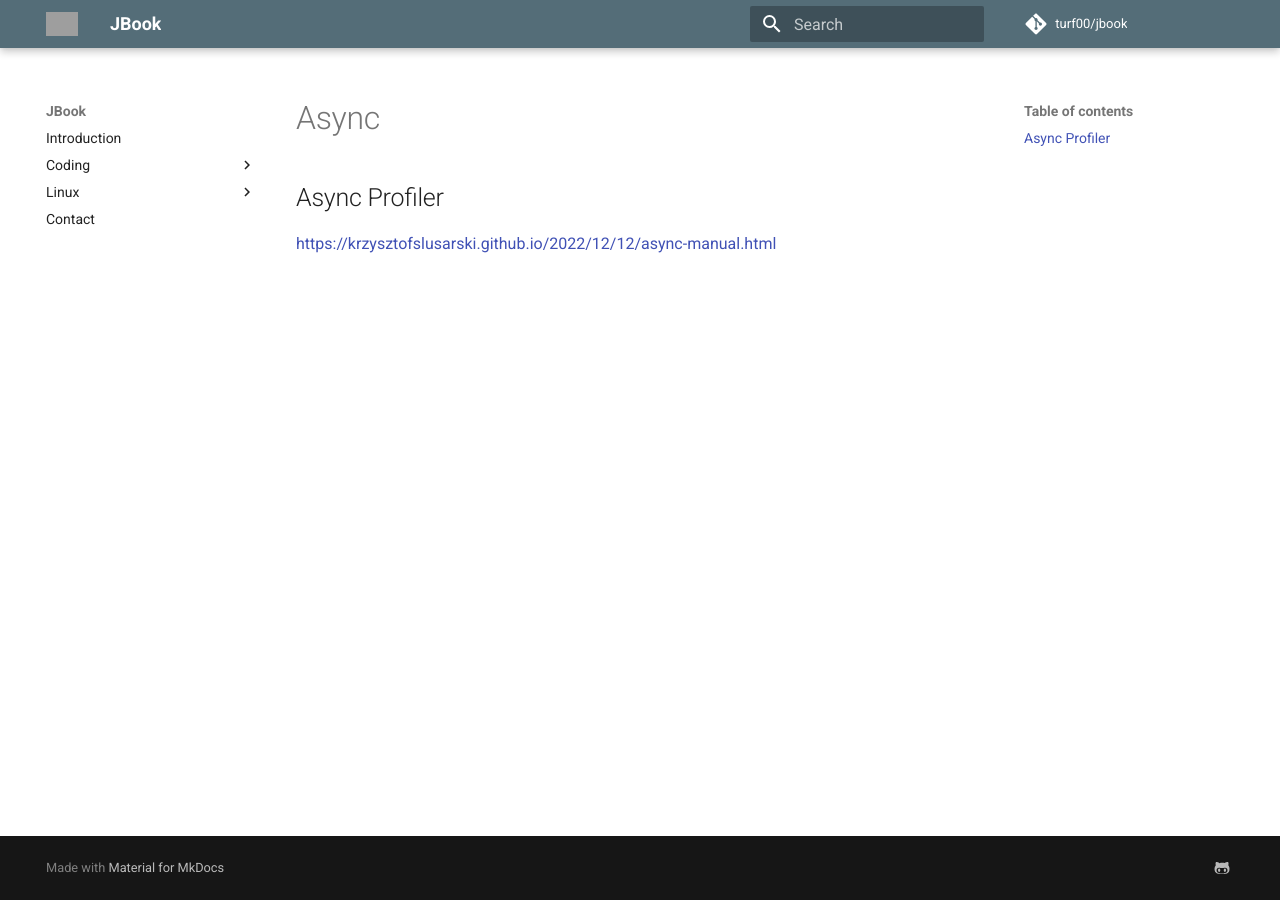
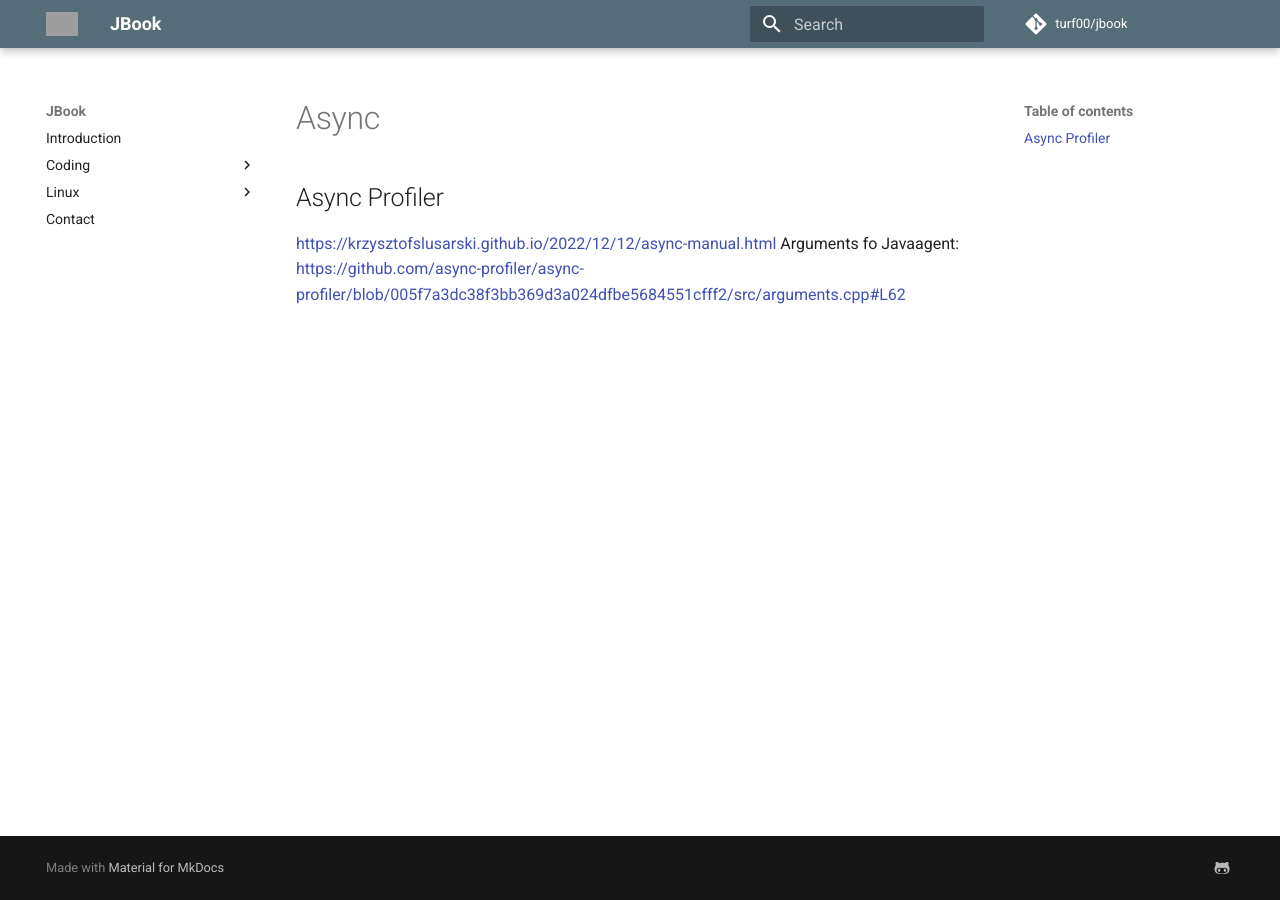
Before and after one commit to turf00/jbook, an MkDocs documentation site: the page built from docs/coding/jvm/async.md, in a window 1280 px wide. Built offline with MkDocs 1.6.1 and Material for MkDocs 9.7.7, drawn with Linux system fonts in a browser that asks for light colours; comment, search, counter and statistics services are not loaded; grey boxes are pictures that could not be loaded.

Commit message:
Add async guide for arguments

```diff
--- a/docs/coding/jvm/async.md
+++ b/docs/coding/jvm/async.md
@@ -1,3 +1,4 @@
 # Async Profiler
 
 <https://krzysztofslusarski.github.io/2022/12/12/async-manual.html>
+Arguments fo Javaagent: <https://github.com/async-profiler/async-profiler/blob/005f7a3dc38f3bb369d3a024dfbe5684551cfff2/src/arguments.cpp#L62>
```
